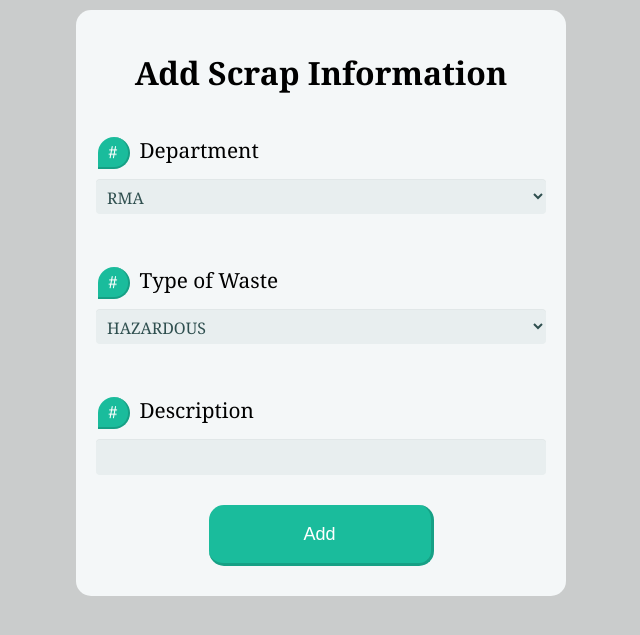
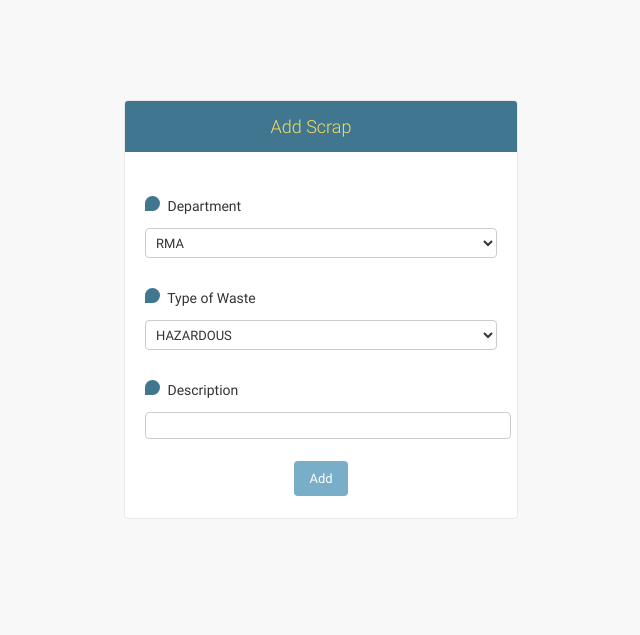
Before and after one commit to nikhilranjan7/smartlink-scrap-management, a Django app: page /scr/add/ in a window 1280 px wide. Shown: the top 635 px of the page, without its empty margins (319-959 px from the left). Run offline with Django 3.2, Linux system fonts and the light colour scheme.

Commit message:
form changed

```diff
--- a/scrap/templates/scr/add.html
+++ b/scrap/templates/scr/add.html
@@ -4,135 +4,71 @@
   <head>
     <meta http-equiv="Content-Type" content="text/html; charset=utf-8">
     <title>Add Scrap</title>
+    <link rel="stylesheet" type="text/css" href="/static/admin/css/base.css">
+      <link rel="stylesheet" type="text/css" href="/static/admin/css/login.css">
     <style type="text/css">
-    .form-style-5{
-	max-width: 450px;
-	padding: 10px 20px;
-	background: #00FF00;
-	margin: 10px auto;
-	padding: 20px;
-	background: #f4f7f8;
-	border-radius: 15px;
-	font-family: Georgia, "Times New Roman", Times, serif;
-}
-.form-style-5 fieldset{
+
+fieldset{
 	border: none;
 }
-.form-style-5 legend {
-	font-size: 1.3em;
-	margin-bottom: 10px;
 
+label {
+	display: block;
+	margin-bottom: 8px;
 }
-.form-style-5 h1 {
-	font-size: 2em;
-	text-align: center;
-	margin-bottom: 20px;
+input[type="text"],
+textarea,
+select {
+
+	width: 100%;
 
 
 }
-.form-style-5 label {
-	display: block;
-	margin-bottom: 8px;
+
+.k{
+width: 100%;
 }
-.form-style-5 input[type="text"],
-.form-style-5 input[type="date"],
-.form-style-5 input[type="datetime"],
-.form-style-5 input[type="email"],
-.form-style-5 input[type="number"],
-.form-style-5 input[type="search"],
-.form-style-5 input[type="time"],
-.form-style-5 input[type="url"],
-.form-style-5 textarea,
-.form-style-5 select {
-	font-family: Georgia, "Times New Roman", Times, serif;
-	background: rgba(255,255,255,.1);
-	border: none;
-	border-radius: 4px;
-	font-size: 16px;
-	margin: 0;
-	outline: 0;
-	padding: 7px;
-	width: 100%;
-	box-sizing: border-box;
-	-webkit-box-sizing: border-box;
-	-moz-box-sizing: border-box;
-	background-color: #e8eeef;
-	color:#2F4F4F;
-	-webkit-box-shadow: 0 1px 0 rgba(0,0,0,0.05) inset;
-	box-shadow: 0 1px 0 rgba(0,0,0,0.03) inset;
-	margin-bottom: 30px;
-
-}
-.form-style-5 input[type="text"]:focus,
-.form-style-5 input[type="date"]:focus,
-.form-style-5 input[type="datetime"]:focus,
-.form-style-5 input[type="email"]:focus,
-.form-style-5 input[type="number"]:focus,
-.form-style-5 input[type="search"]:focus,
-.form-style-5 input[type="time"]:focus,
-.form-style-5 input[type="url"]:focus,
-.form-style-5 textarea:focus,
-.form-style-5 select:focus{
-	background: #DBEEEA;
-}
-.form-style-5 select{
-	-webkit-appearance: menulist-button;
-	height:35px;
-}
-.form-style-5 .number {
-	background: #1abc9c;
+.number {
+	background: #417690;
 	color: #fff;
-	height: 30px;
-	width: 30px;
+	height: 15px;
+	width: 15px;
 	display: inline-block;
 	font-size: 0.8em;
 	margin-right: 4px;
 	line-height: 30px;
 	text-align: center;
-	text-shadow: 0 1px 0 rgba(255,255,255,0.2);
-	border: 2px solid #16a085;
-	border-width: 0px 2px 2px 0px;
-	border-radius: 100px 100px 100px 0px;
-}
 
-.form-style-5 input[type="submit"],
-.form-style-5 input[type="button"]
-{
-	position: relative;
-	display: block;
-	padding: 19px 39px 18px 39px;
-	color: #FFF;
-	margin: 0 auto;
-	background: #1abc9c;
-	font-size: 18px;
-	text-align: center;
-	font-style: normal;
-	width: 50%;
-	border: 5px solid #16a085;
-	border-width: 0px 3px 3px 0px;
-	margin-bottom: 10px;
-	border-radius: 15px;
-}
-.form-style-5 input[type="submit"]:hover,
-.form-style-5 input[type="button"]:hover
-{
-	background: #109177;
-}
-body {
 
-    background-color: #cacccc;
+	border-radius: 50px 50px 50px 0px;
 }
 
 
-    </style>
+
+
+</style>
   </head>
 
-  <body>
+  <body class=" login" data-admin-utc-offset="0">
 
-      <div class="form-style-5">
-		<h1>Add Scrap Information</h1>
+      <div id="container">
+		    <!-- Header -->
+        <div id="header">
+        <div id="branding">
+
+        <h1 id="site-name">Add Scrap</h1>
+
+        </div>
+
+
+    </div>
+    <!-- END Header -->
+          <div id="content" class="colM">
+              <div id="content-main">
+
       <form id="MyModelForm" method="post" action="/scr/add/">
-        {% csrf_token %}
+
+          {% csrf_token %}
         {% for hidden in form.hidden_fields %}
             {{ hidden }}
         {% endfor %}
@@ -140,16 +76,27 @@ body {
 		{% for field in form.visible_fields %}
 
         <br>
+
               {{ field.errors }}
-			  <legend><span class="number">#</span>
+          <div class="form-row">
+			  <label>
+              <span class="number"></span>
+
               {{ field.help_text }}
-			  </legend>
-              {{ field }}
-        </br>
+              </label>
+
+              <div class="k">{{ field }}</div>
+
+          </div>
 
         {% endfor %}
+          <div class="submit-row">
         <input type="submit" name="submit" value="Add" />
+          </div>
+              </div>
+        <div id="footer"></div>
       </form>
     </div>
-   </body>
+
+  </body>
 </html>
```
